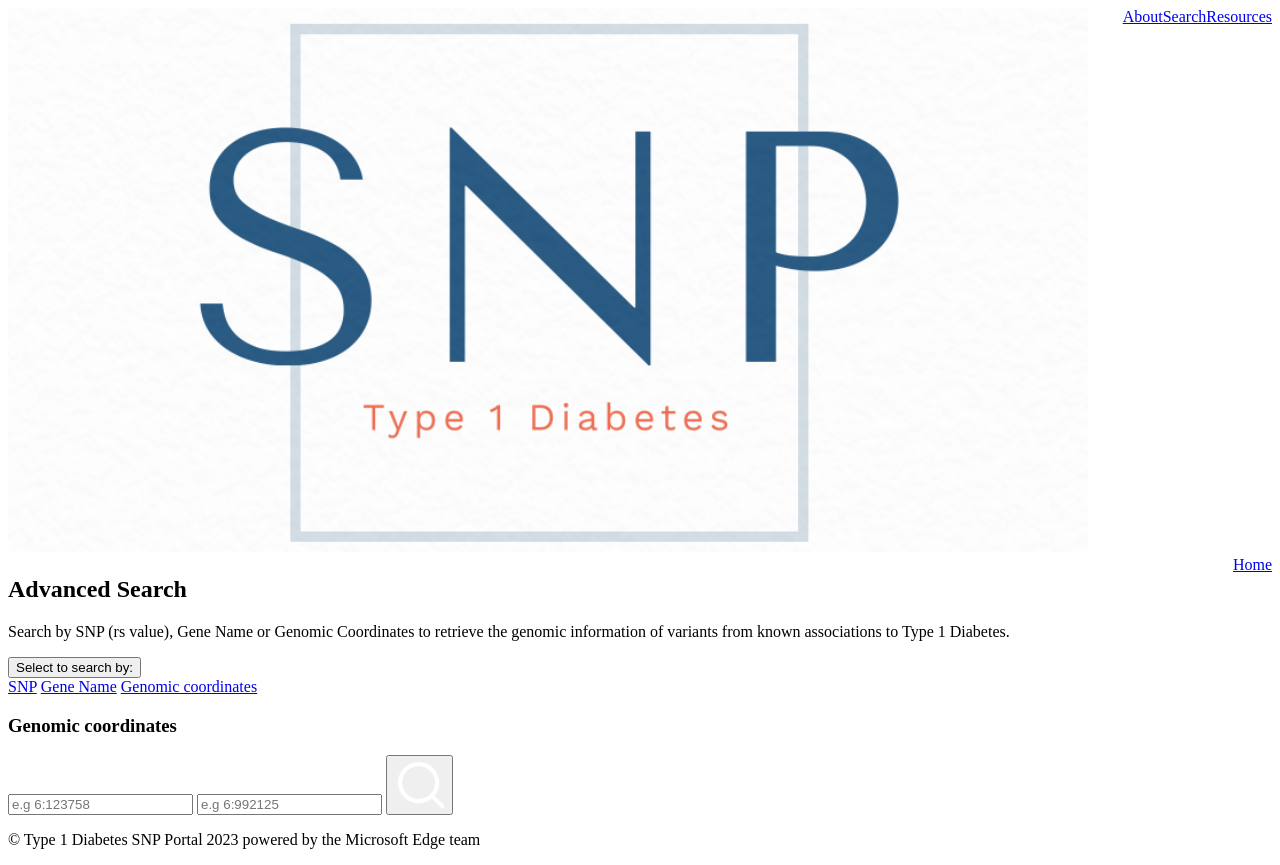
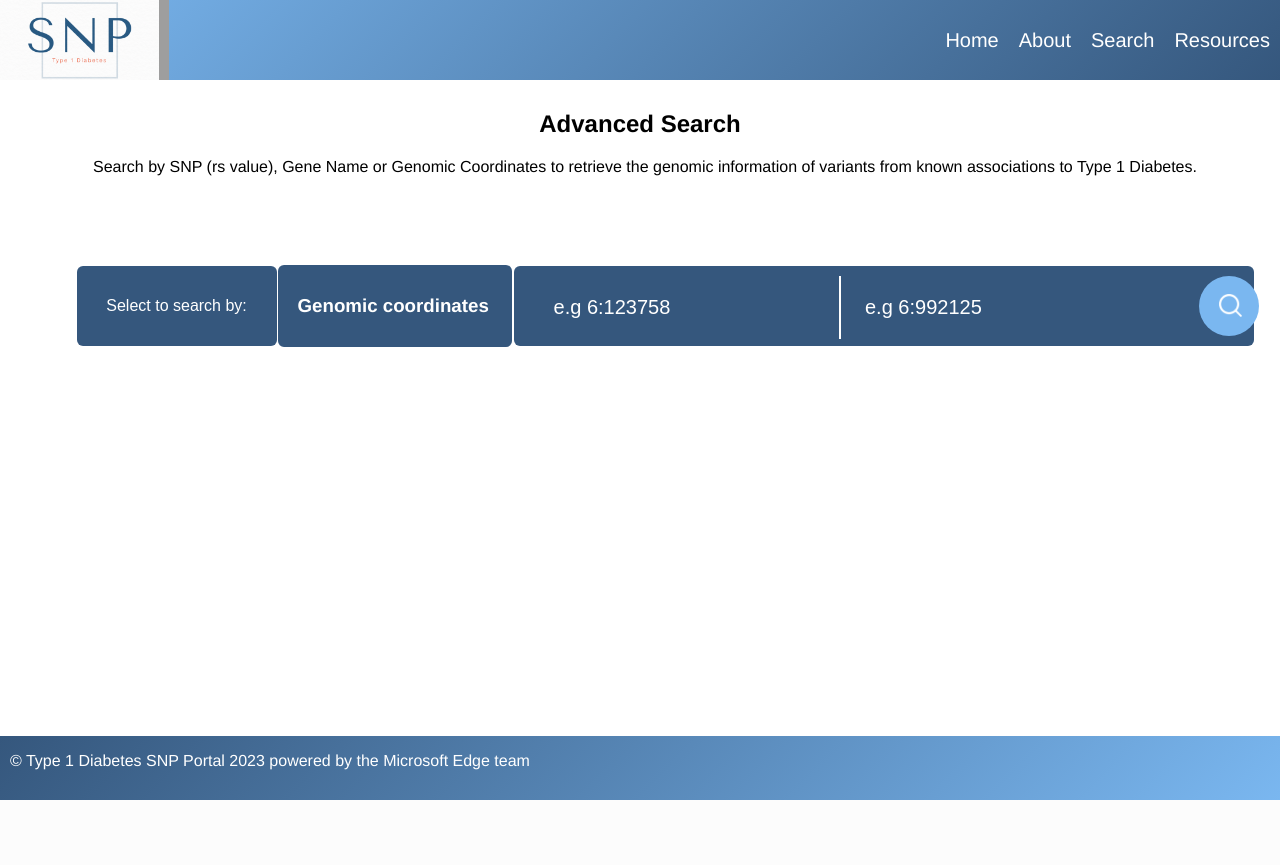
Before and after one commit to fraseralex96/T1-Diabetes-SNP-Portal, a Flask app: page /search/chromosome in a window 1280 px wide. After the commit the page ends 800 px from the top, so only its background shows below. Run offline with Flask 3, Linux system fonts and the light colour scheme; parts of the project's set-up code (start-up, migrations or seed data) failed here and were passed over; grey boxes are pictures that could not be loaded.

Commit message:
Update chromo.html

```diff
--- a/final_website/templates/chromo.html
+++ b/final_website/templates/chromo.html
@@ -1,6 +1,11 @@
 {% extends "base.html" %}
 
 {% block content %}
+<head>
+    <title>Chromosome Search</title>
+    <link href="../static/css/style.css" rel="stylesheet">
+    <link rel="icon" type="image/jpeg" href="../static/images/logo.jpeg">
+  </head>
 
 		<!--Main text -->
     	<main>
```
